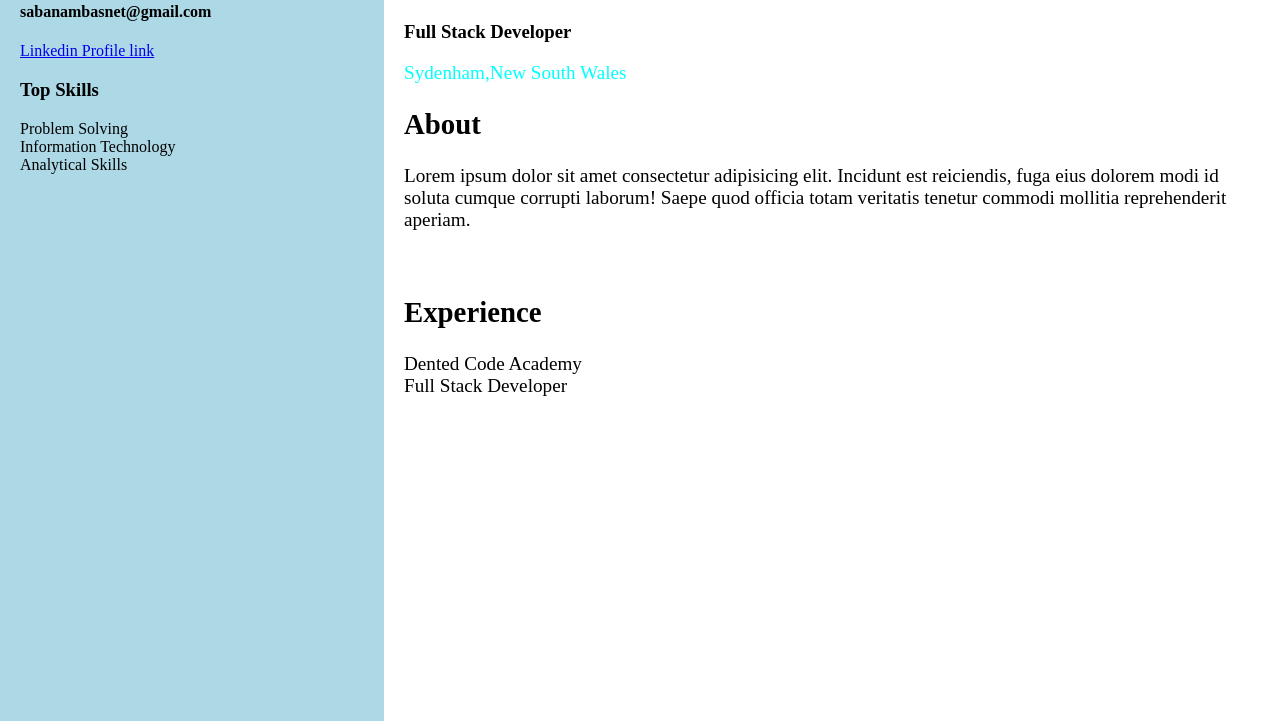
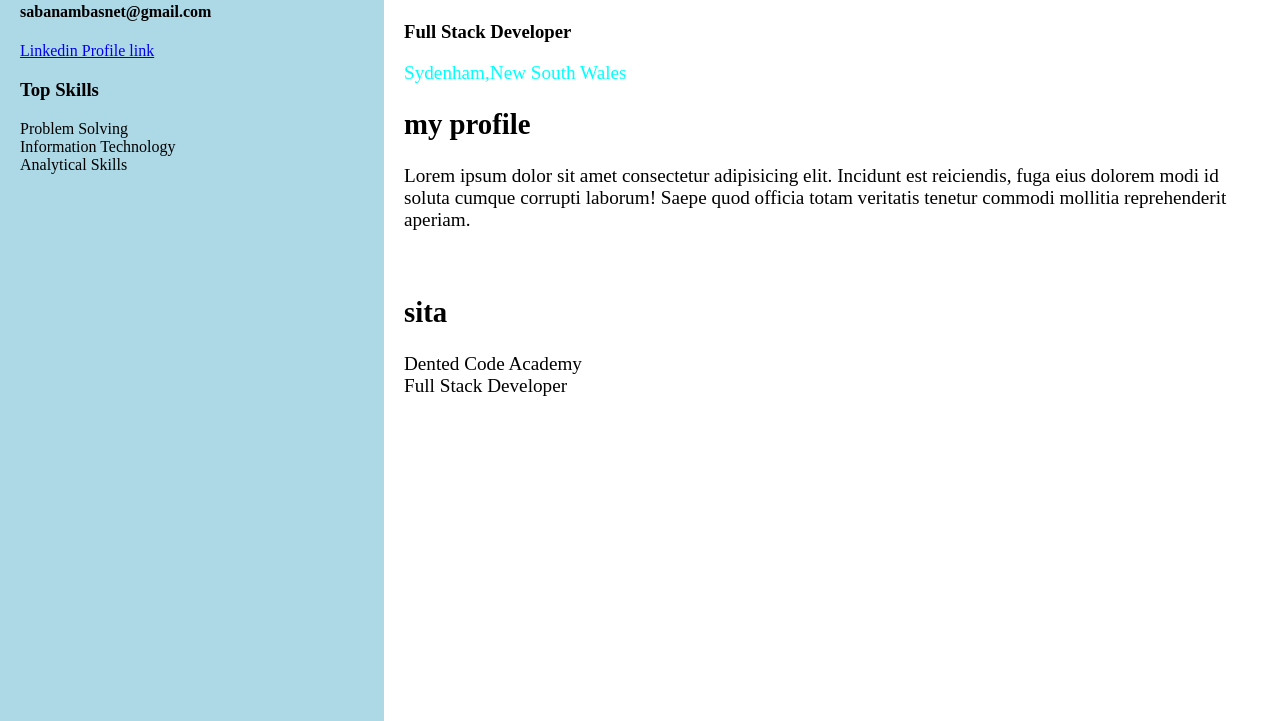
Before and after one commit to Sitabasnet12/html-basic, a plain HTML site: page index.html in a window 1280 px wide. Shown: the part 79-800 px from the top of the page. Drawn offline with Linux system fonts and the light colour scheme.

Commit message:
change 1

```diff
--- a/index.html
+++ b/index.html
@@ -25,7 +25,7 @@
     <h3>Full Stack Developer</h3>
     <p style="color: aqua; font-size:larger;">Sydenham,New South Wales</p>
     <big><text color:Sydenham, New South Wales, Australia</big>
-    <h2>About</h2>
+    <h2>my profile </h2>
       <p>
         Lorem ipsum dolor sit amet consectetur adipisicing elit. Incidunt est
         reiciendis, fuga eius dolorem modi id soluta cumque corrupti laborum!
@@ -34,7 +34,7 @@
       </p>
 
     <br />
-    <h2>Experience</h2>
+    <h2>sita </h2>
     Dented Code Academy<br>
     Full Stack Developer<br>
   </div>
```
